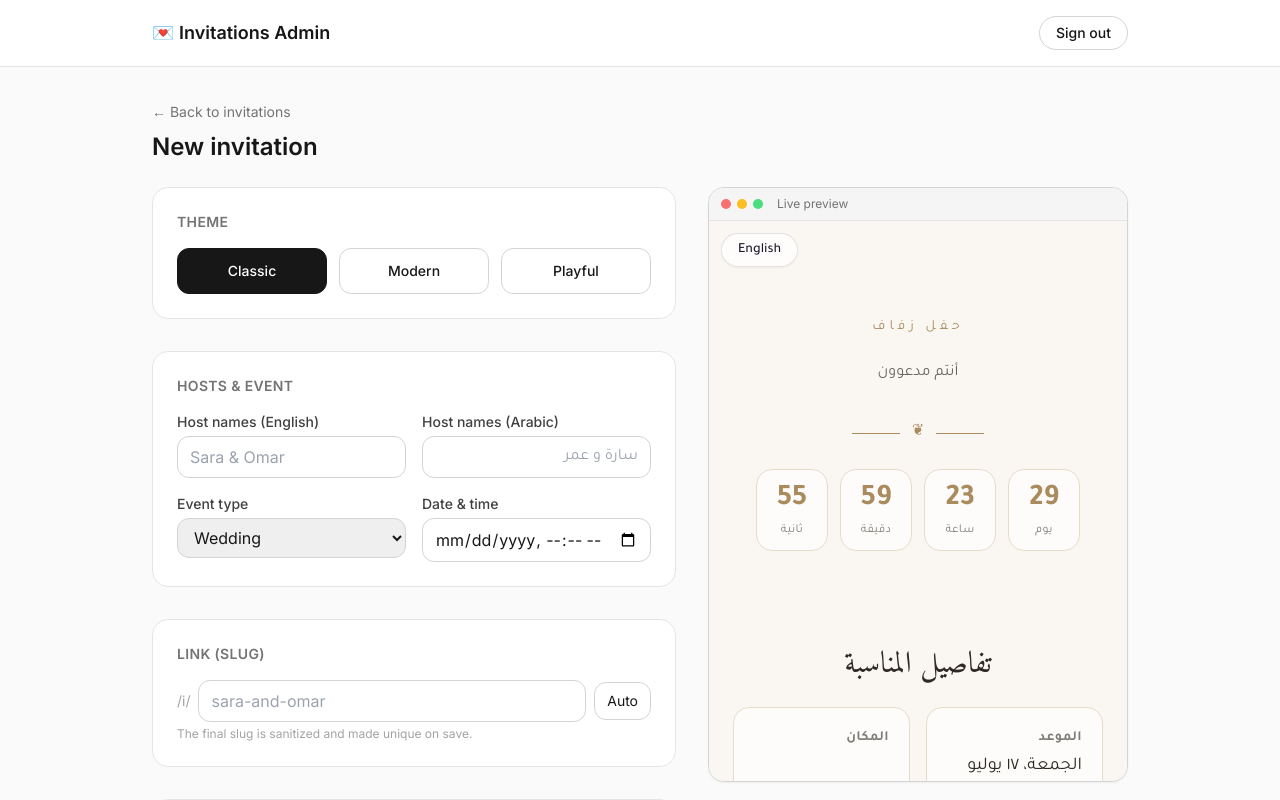
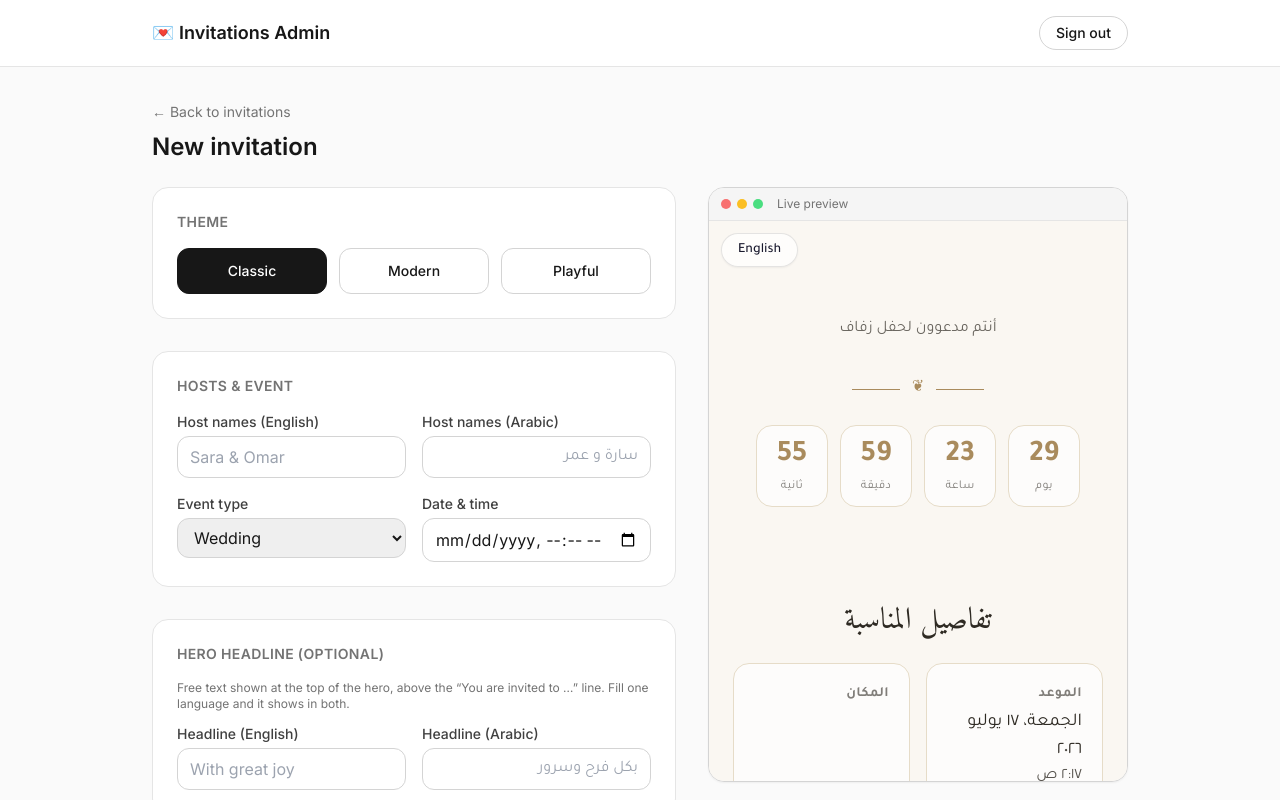
Before and after one commit to MohamedElfalaky/invitations, a Next.js app: page /admin/invitations/new in a window 1280 px wide. Shown: the top 800 px of the page. Built offline with nearby package versions, Linux system fonts and the light colour scheme; a web font is replaced by a local one.

Commit message:
Add localized headline support to invitations and update messaging

```diff
--- a/src/components/admin/InvitationForm.tsx
+++ b/src/components/admin/InvitationForm.tsx
@@ -44,6 +44,8 @@ type FormState = {
   musicUrl: string;
   languages: Locale[];
   rsvpEnabled: boolean;
+  headlineEn: string;
+  headlineAr: string;
   messageEn: string;
   messageAr: string;
   noteEn: string;
@@ -74,6 +76,8 @@ function initialState(inv?: Invitation): FormState {
     musicUrl: inv?.musicUrl ?? "",
     languages: inv?.languages ?? ["ar", "en"],
     rsvpEnabled: inv?.rsvpEnabled ?? true,
+    headlineEn: inv?.extraConfig.headline?.en ?? "",
+    headlineAr: inv?.extraConfig.headline?.ar ?? "",
     messageEn: inv?.extraConfig.invitation_message?.en ?? "",
     messageAr: inv?.extraConfig.invitation_message?.ar ?? "",
     noteEn: inv?.extraConfig.note?.en ?? "",
@@ -83,6 +87,8 @@ function initialState(inv?: Invitation): FormState {
 
 function buildExtraConfig(s: FormState): ExtraConfig {
   const extra: ExtraConfig = {};
+  if (s.headlineEn || s.headlineAr)
+    extra.headline = { en: s.headlineEn, ar: s.headlineAr };
   if (s.messageEn || s.messageAr)
     extra.invitation_message = { en: s.messageEn, ar: s.messageAr };
   if (s.noteEn || s.noteAr) extra.note = { en: s.noteEn, ar: s.noteAr };
@@ -267,6 +273,35 @@ export function InvitationForm({ invitation }: { invitation?: Invitation }) {
                 className={inputCls}
                 value={state.eventDateLocal}
                 onChange={(e) => set("eventDateLocal", e.target.value)}
+              />
+            </div>
+          </div>
+        </Fieldset>
+
+        {/* Hero headline */}
+        <Fieldset title="Hero headline (optional)">
+          <p className="mb-3 text-xs text-neutral-500">
+            Free text shown at the top of the hero, above the “You are invited
+            to …” line. Fill one language and it shows in both.
+          </p>
+          <div className="grid gap-4 sm:grid-cols-2">
+            <div>
+              <label className={labelCls}>Headline (English)</label>
+              <input
+                className={inputCls}
+                value={state.headlineEn}
+                onChange={(e) => set("headlineEn", e.target.value)}
+                placeholder="With great joy"
+              />
+            </div>
+            <div>
+              <label className={labelCls}>Headline (Arabic)</label>
+              <input
+                dir="rtl"
+                className={inputCls}
+                value={state.headlineAr}
+                onChange={(e) => set("headlineAr", e.target.value)}
+                placeholder="بكل فرح وسرور"
               />
             </div>
           </div>
--- a/src/i18n/messages/ar.ts
+++ b/src/i18n/messages/ar.ts
@@ -7,6 +7,7 @@ export const ar: Messages = {
   otherLocaleName: "English",
 
   invited: "أنتم مدعوون",
+  invitedTo: "أنتم مدعوون ل{event}",
   weInviteYou: "يسعدنا دعوتكم لمشاركتنا",
 
   eventType: {
--- a/src/i18n/messages/en.ts
+++ b/src/i18n/messages/en.ts
@@ -7,6 +7,7 @@ export const en: Messages = {
   otherLocaleName: "العربية",
 
   invited: "You are invited",
+  invitedTo: "You are invited to {event}",
   weInviteYou: "We joyfully invite you to celebrate",
 
   eventType: {
--- a/src/i18n/messages/types.ts
+++ b/src/i18n/messages/types.ts
@@ -7,6 +7,8 @@ export type Messages = {
   otherLocaleName: string;
 
   invited: string;
+  /** "You are invited to {event}" — `{event}` is replaced with the event type. */
+  invitedTo: string;
   weInviteYou: string;
 
   eventType: Record<EventType, string>;
--- a/src/themes/classic/ClassicTheme.tsx
+++ b/src/themes/classic/ClassicTheme.tsx
@@ -17,6 +17,7 @@ export function ClassicTheme({ invitation }: ThemeProps) {
   const display = locale === "ar" ? "font-arabic-serif" : "font-serif";
 
   const hostNames = localized(invitation.hostNames);
+  const headline = localized(invitation.extraConfig.headline);
   const message = localized(invitation.extraConfig.invitation_message);
 
   return (
@@ -43,10 +44,14 @@ export function ClassicTheme({ invitation }: ThemeProps) {
           transition={{ duration: 0.8, ease: "easeOut" }}
           className="relative mx-auto flex max-w-2xl flex-col items-center px-6 py-24 text-center"
         >
-          <p className="text-sm uppercase tracking-[0.3em] text-[#a98b5d]">
-            {m.eventType[invitation.eventType]}
+          {headline && (
+            <p className="text-sm uppercase tracking-[0.3em] text-[#a98b5d]">
+              {headline}
+            </p>
+          )}
+          <p className={`text-base opacity-70 ${headline ? "mt-4" : ""}`}>
+            {m.invitedTo.replace("{event}", m.eventType[invitation.eventType])}
           </p>
-          <p className="mt-6 text-base opacity-70">{m.invited}</p>
 
           <h1 className={`mt-3 text-5xl leading-tight sm:text-6xl ${display}`}>
             {hostNames}
--- a/src/types/invitation.ts
+++ b/src/types/invitation.ts
@@ -32,6 +32,8 @@ export type RsvpStatus = (typeof RSVP_STATUSES)[number];
  * never need a migration to add a presentational field.
  */
 export type ExtraConfig = {
+  /** Localized free-text headline shown at the top of the hero, above the invitation line. */
+  headline?: Localized;
   /** Localized invitation body copy shown under the hero. */
   invitation_message?: Localized;
   /** Optional localized venue override (otherwise the plain text columns are used). */
```
